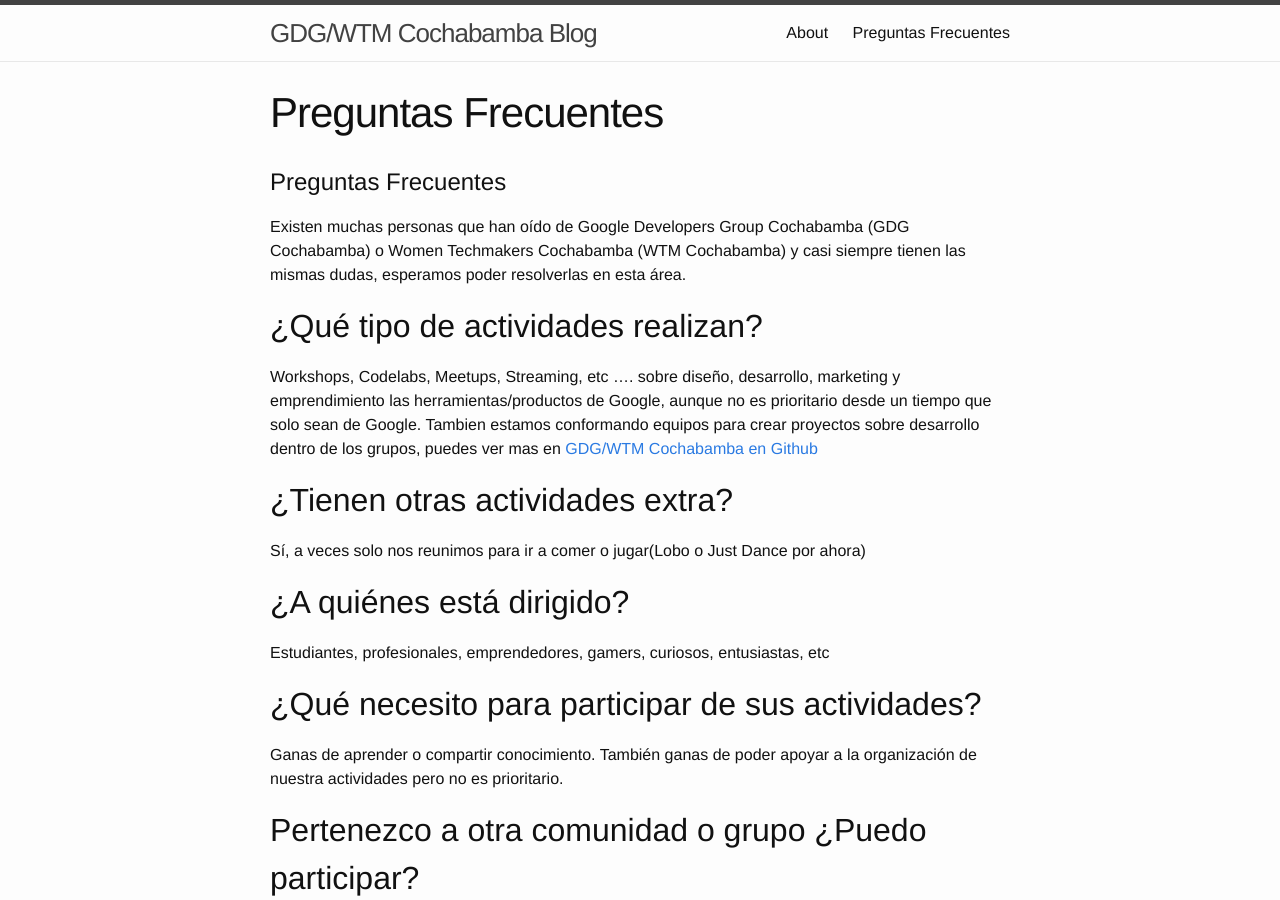
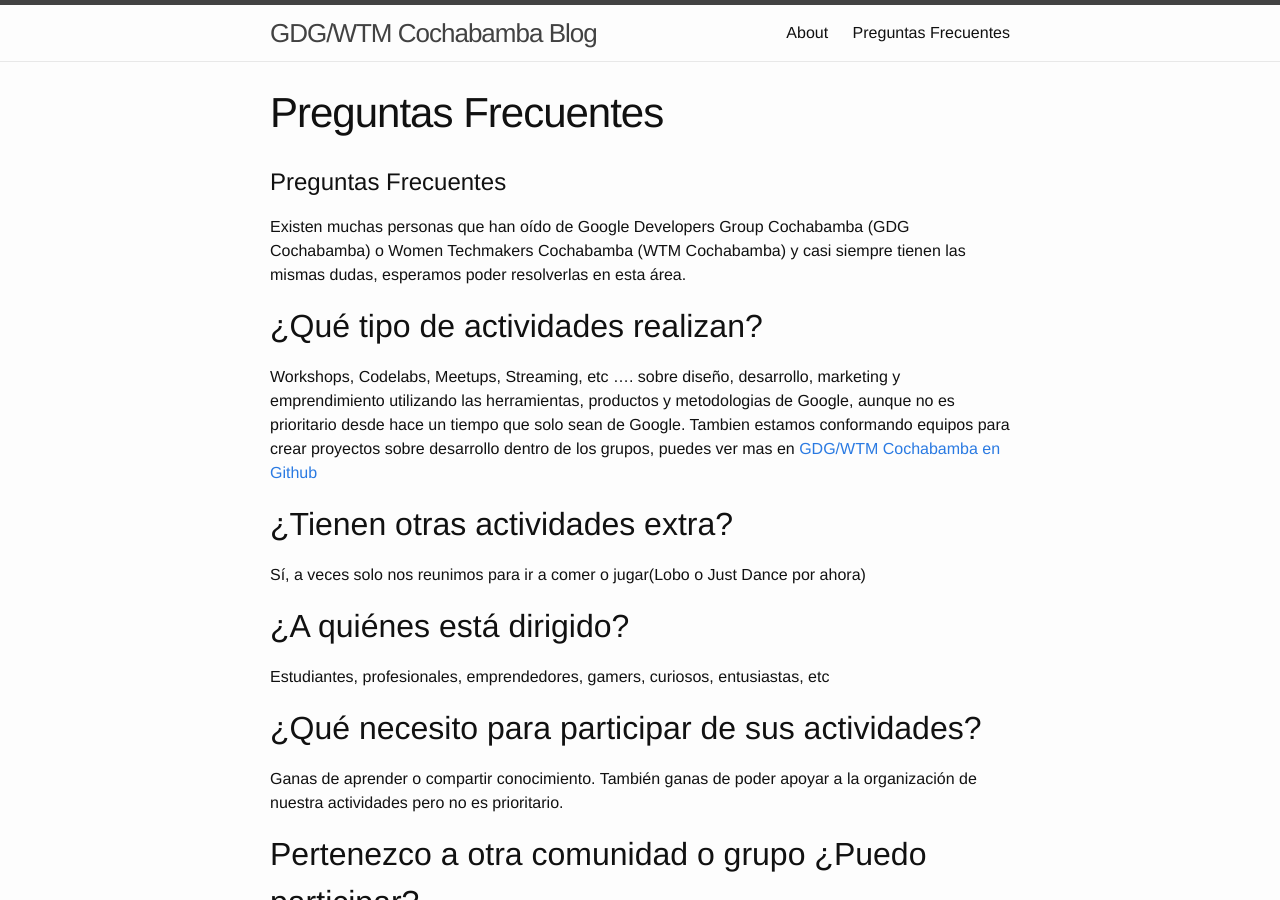
Before and after one commit to GDGCochabamba/gdgcochabamba.github.io, a Jekyll site: the page built from preguntas-frecuentes.md, in a window 1280 px wide and 900 px high. Built offline with Jekyll 4.4.1, drawn with Linux system fonts in a browser that asks for light colours.

Commit message:
Issue #9 (fix) - Cambios en copy

```diff
--- a/preguntas-frecuentes.md
+++ b/preguntas-frecuentes.md
@@ -9,7 +9,7 @@ permalink: /preguntas-frecuentes/
 Existen muchas personas que han oído de Google Developers Group Cochabamba (GDG Cochabamba) o Women Techmakers Cochabamba (WTM Cochabamba) y casi siempre tienen las mismas dudas, esperamos poder resolverlas en esta área.
 
 ## ¿Qué tipo de actividades realizan?
-Workshops, Codelabs, Meetups, Streaming, etc .... sobre diseño, desarrollo, marketing y emprendimiento las herramientas/productos de Google, aunque no es prioritario desde un tiempo que solo sean de Google.
+Workshops, Codelabs, Meetups, Streaming, etc .... sobre diseño, desarrollo, marketing y emprendimiento utilizando las herramientas, productos y metodologias de Google, aunque no es prioritario desde hace un tiempo que solo sean de Google.
 Tambien estamos conformando equipos para crear proyectos sobre desarrollo dentro de los grupos, puedes ver mas en [GDG/WTM Cochabamba en Github](https://github.com/GDGCochabamba)
 
 ## ¿Tienen otras actividades extra?
```
